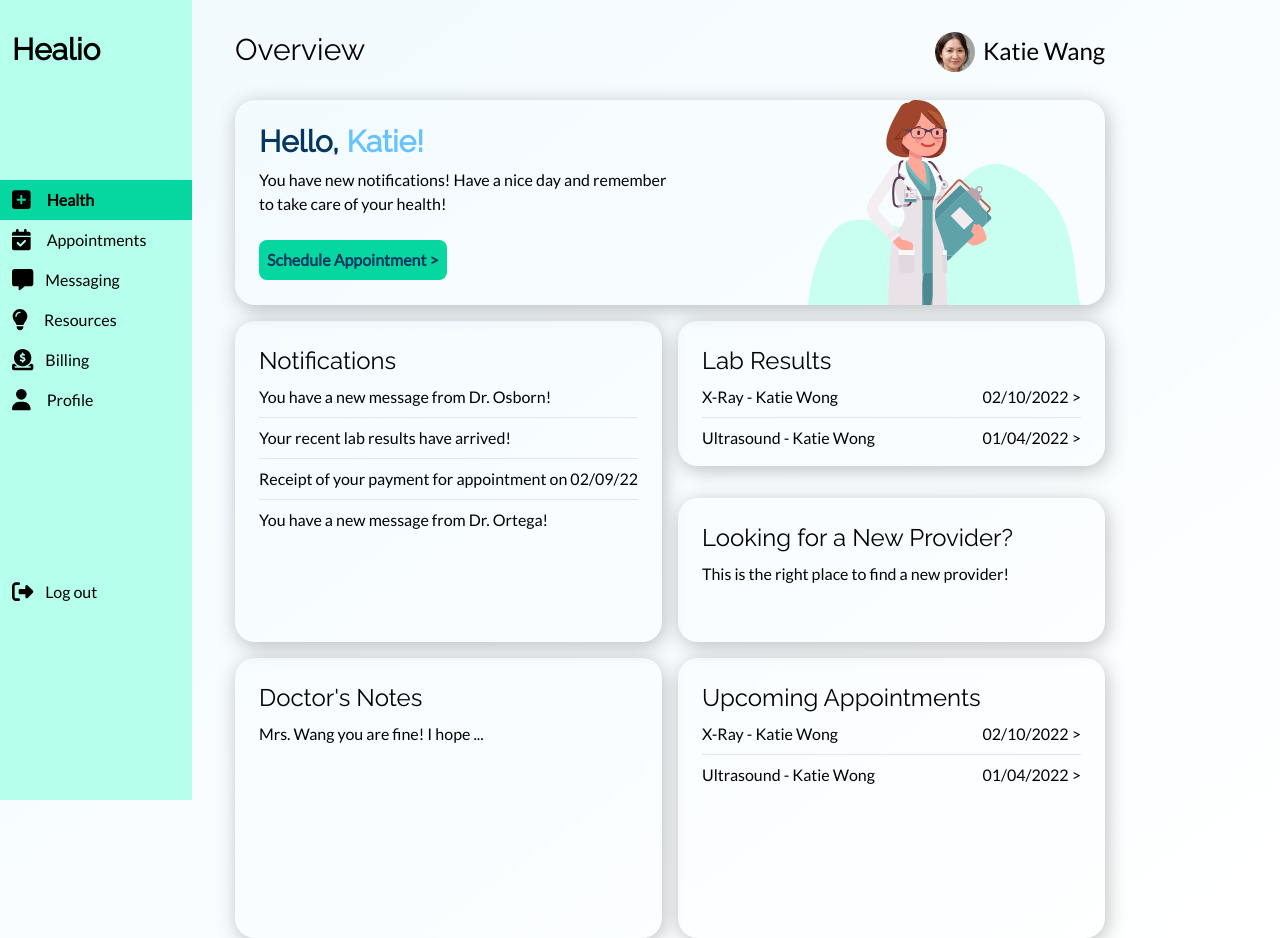
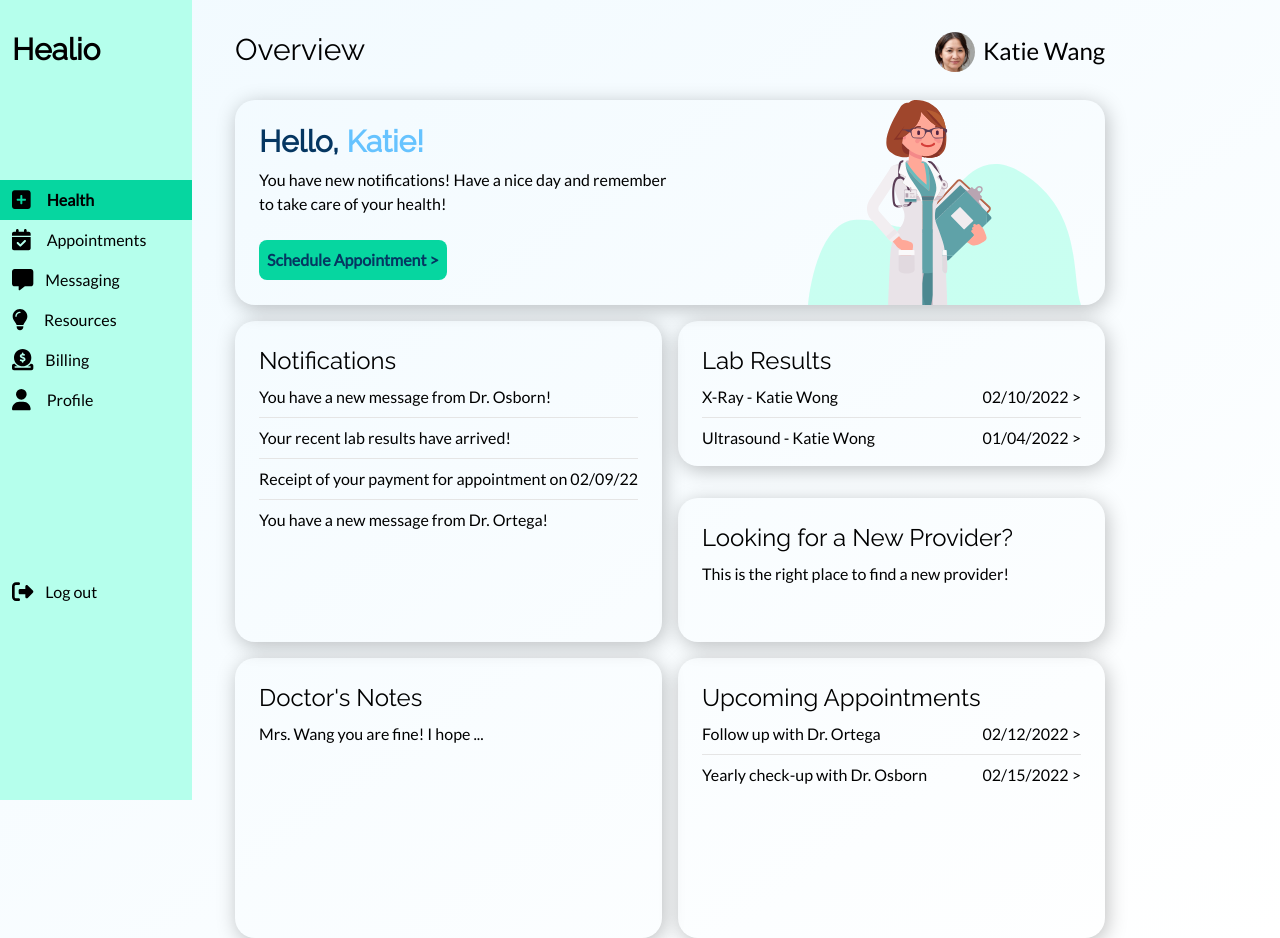
Before and after one commit to Jasonxu5/Healio, a React (Create React App) app: page / in a window 1280 px wide. Built offline with nearby package versions, Linux system fonts and the light colour scheme.

Commit message:
changed variable in app

```diff
--- a/src/Health.js
+++ b/src/Health.js
@@ -61,7 +61,7 @@ function HealthCards(props) {
         } else if (index === 4) {
             body = <p className="pt-2">Mrs. Wang you are fine! I hope ...</p>;
         } else {
-            body = <CardHasList listItems={LAB_LIST_ITEMS} hasDateOnRight={true} />;
+            body = <CardHasList listItems={APP_LIST_ITEMS} hasDateOnRight={true} />;
         }
         return <SingleHealthCard title={cardTitle} body={body} count={index} user={user} key={cardTitle} />;
     });
```
